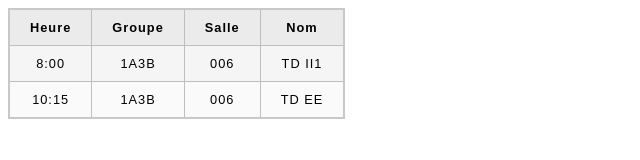
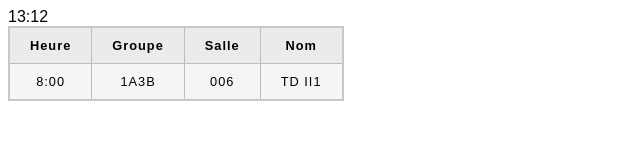
Before and after one commit to Luzgog/TV, a plain HTML site: page index.html in a window 1280 px wide. Shown: the whole page, without its empty margins (0-640 px from the left). Drawn offline with Linux system fonts and the light colour scheme.

Commit message:
ajour heure

```diff
--- a/index.html
+++ b/index.html
@@ -6,7 +6,7 @@
     <link href="main.css" rel="stylesheet" type="text/css">
   </head>
   <body>
-
+    <div id ="horloge" onload="afficher_heure()"></div>
     <table id="tableau">
         <thead>
             <tr>
--- a/main.css
+++ b/main.css
@@ -1,7 +1,7 @@
 html {
     font-family: sans-serif;
 }
-
+/*J'ai volé sur internet tout jusqu'a caption inclus*/
 table {
     border-collapse: collapse;
     border: 2px solid rgb(200,200,200);
--- a/script.js
+++ b/script.js
@@ -22,4 +22,17 @@ function ajouter_ligne(heure, groupe, salle, nom){
         newCell.appendChild(newText);
     }
 }
-ajouter_ligne("10:15", "1A3B", "006", "TD EE")
+function afficher_heure(){
+    var date = new Date();
+    var h = date.getHours();
+    var m = date.getMinutes();
+    /*
+    Ce qui suit transforme les heures et les minutes en nombre a 2 chiffres(avec un zero devant en gros si c'est <10)*/
+    h = (h < 10) ? "0" + h : h;
+    m = (m < 10) ? "0" + m : m;
+    var time = h + ":" + m;
+    document.getElementById("horloge").innerText = time;
+    document.getElementById("horloge").textContent = time;
+    setTimeout(afficher_heure, 1000);//on attend 1 seconde, ouai c'est peut etre overkill mais balek
+}
+afficher_heure();//on est obliger de le lancer une fois pour initialiser
```
